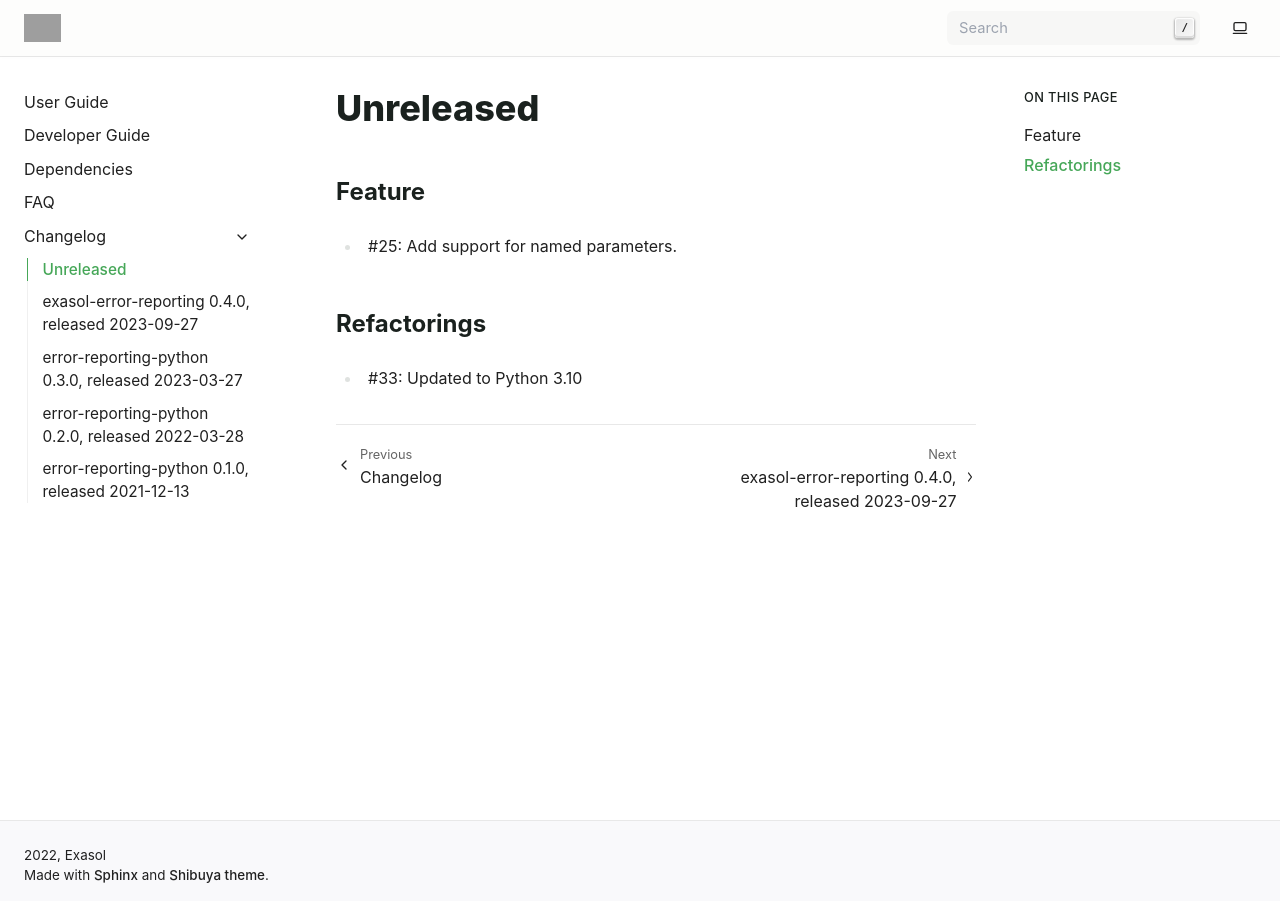
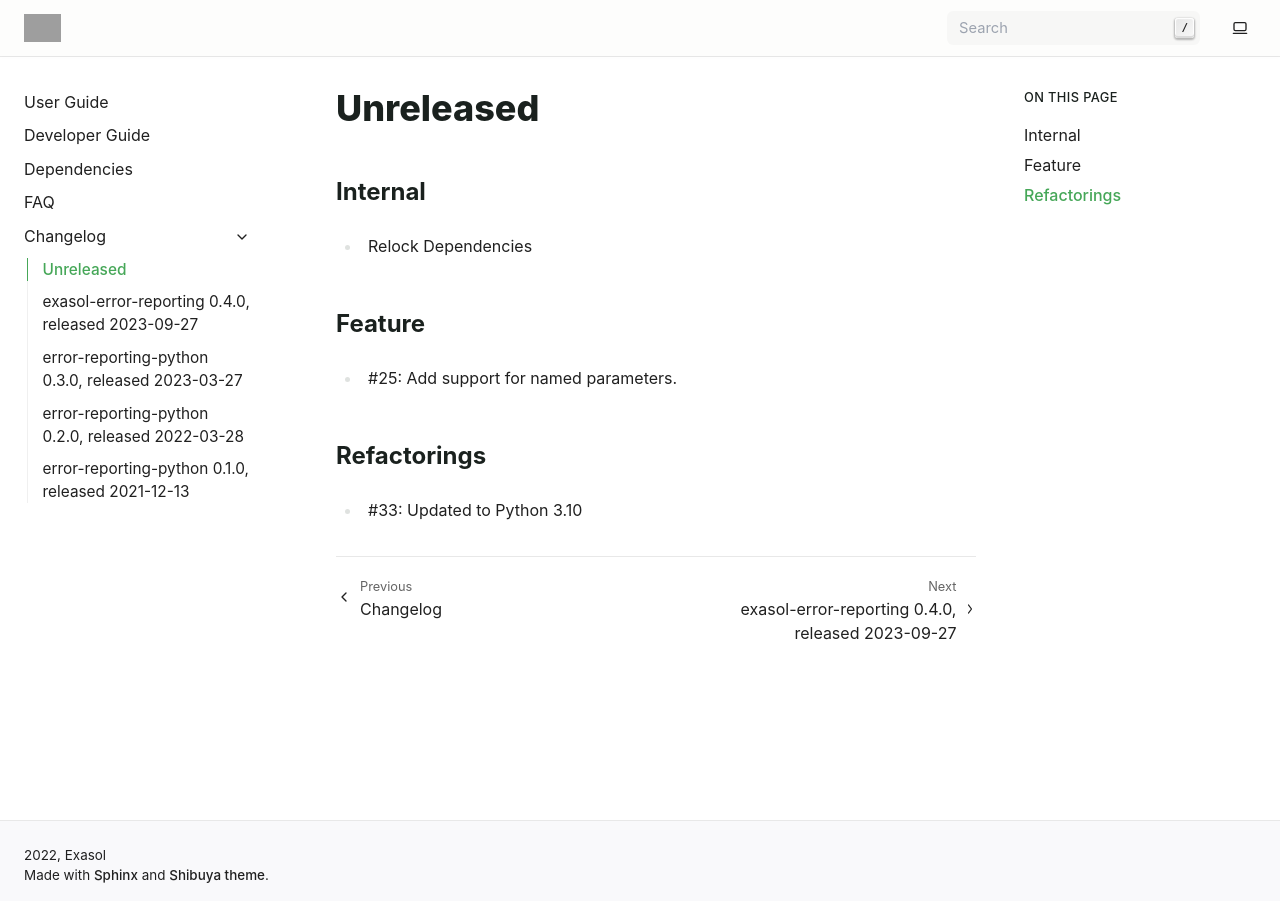
Before and after one commit to exasol/error-reporting-python, a Sphinx documentation site: the page built from doc/changes/unreleased.md, in a window 1280 px wide. Built offline with Sphinx 7.4.7, drawn with Linux system fonts in a browser that asks for light colours; grey boxes are pictures that could not be loaded.

Commit message:
Relock Dependencies 2024-07-30 (#37)

```diff
--- a/doc/changes/unreleased.md
+++ b/doc/changes/unreleased.md
@@ -1,6 +1,10 @@
 # Unreleased
 
-### Feature
+
+## Internal
+* Relock Dependencies
+
+## Feature
 
 * #25: Add support for named parameters.
 
```
Also changed, not shown: 1 other file.
